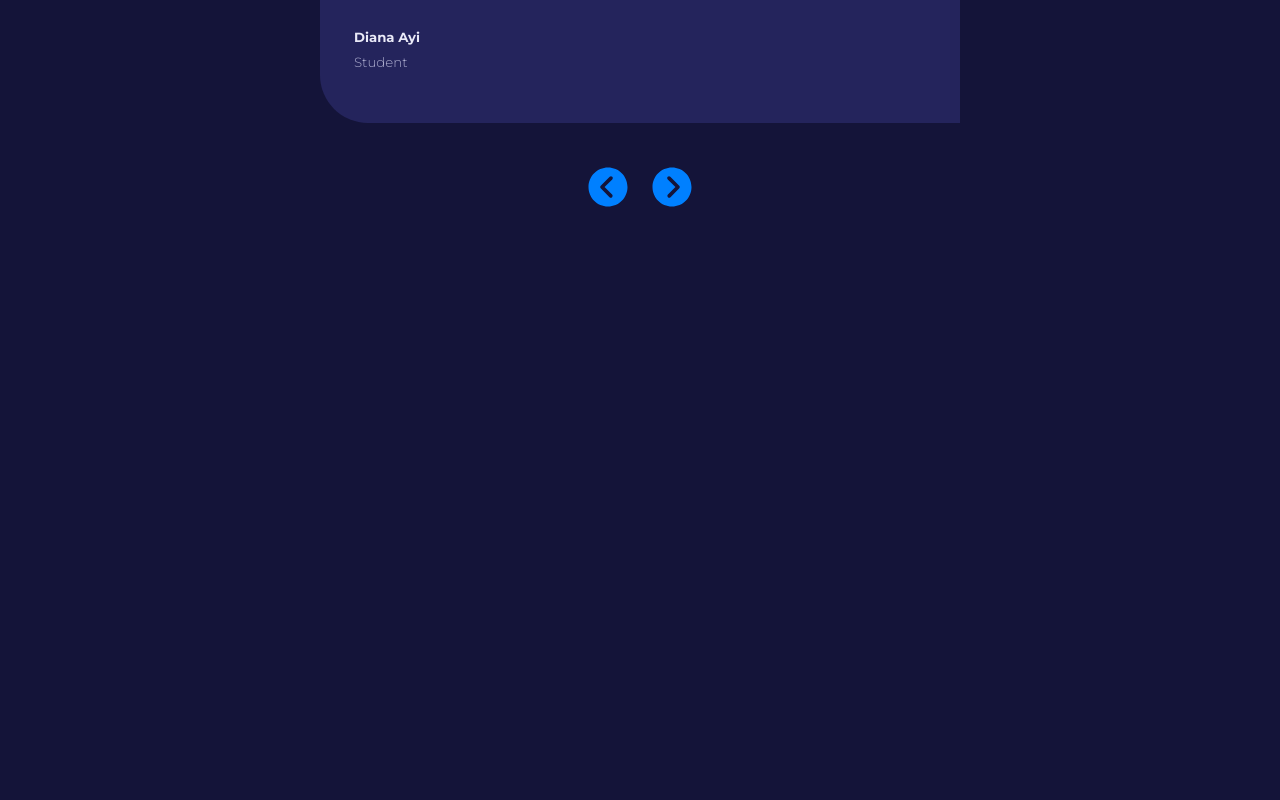
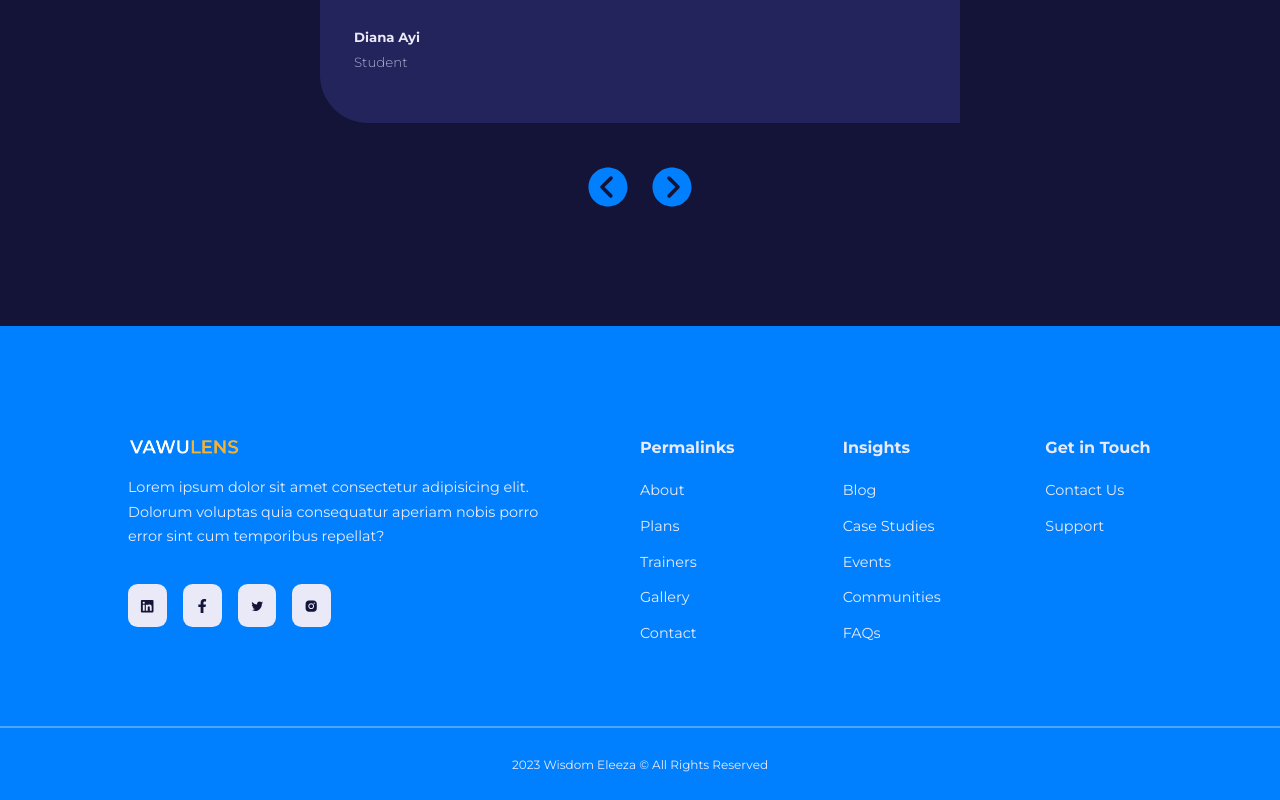
Before and after one commit to Wisdom-Eleeza/reactwebsiteproject, a React (Create React App) app: page / in a window 1280 px wide. Shown: the part 3151-3951 px from the top of the page. Before the commit the page ends 3365 px from the top, so only its background shows below. Built offline with nearby package versions, Linux system fonts and the light colour scheme; a web font is replaced by a local one.

Commit message:
React website using useState

```diff
--- /dev/null
+++ b/src/components/Footer.jsx
@@ -0,0 +1,63 @@
+import { Link } from "react-router-dom";
+import Logo from "../images/logo.png";
+import { FaLinkedin } from "react-icons/fa";
+import { FaFacebookF } from "react-icons/fa";
+import { AiOutlineTwitter } from "react-icons/ai";
+import { AiFillInstagram } from "react-icons/ai";
+
+const Footer = () => {
+  return (
+    <footer>
+      <div className="container footer__container">
+        <article>
+          <Link to="/" className="logo">
+            <img src={Logo} alt="Footer Logo" />
+          </Link>
+
+          <p>
+            Lorem ipsum dolor sit amet consectetur adipisicing elit. Dolorum
+            voluptas quia consequatur aperiam nobis porro error sint cum
+            temporibus repellat?
+          </p>
+
+          <div className="footer__socials">
+            <a href="https://linkedin.com/Wisdom Eleeza" target="_blank" rel="noreferrer noopener"><FaLinkedin /></a>
+            <a href="https://facebook.com/Whizzdrums Eleeza" target="_blank" rel="noreferrer noopener"><FaFacebookF /></a>
+            <a href="https://twitter.com/Wisdom Eleeza" target="_blank" rel="noreferrer noopener"><AiOutlineTwitter /></a>
+            <a href="https://instagram.com/Whizzdrums" target="_blank" rel="noreferrer noopener"><AiFillInstagram /></a>
+          </div>
+        </article>
+
+        <article>
+            <h4>Permalinks</h4>
+            <Link to='/about'>About</Link>
+            <Link to='/Plans'>Plans</Link>
+            <Link to='/trainers'>Trainers</Link>
+            <Link to='/gallery'>Gallery</Link>
+            <Link to='/contact'>Contact</Link>
+        </article>
+
+        <article>
+            <h4>Insights</h4>
+            <Link to='/s'>Blog</Link>
+            <Link to='/s'>Case Studies</Link>
+            <Link to='/s'>Events</Link>
+            <Link to='/s'>Communities</Link>
+            <Link to='/s'>FAQs</Link>
+        </article>
+
+        <article>
+            <h4>Get in Touch</h4>
+            <Link to='/s'>Contact Us</Link>
+            <Link to='/s'>Support</Link>
+        </article>
+      </div>
+
+      <div className="footer__copyright">
+        <small>2023 Wisdom Eleeza &copy; All Rights Reserved</small>
+      </div>
+    </footer>
+  );
+};
+
+export default Footer;
--- a/src/components/MainHeader.css
+++ b/src/components/MainHeader.css
@@ -210,3 +210,123 @@
   width: 3rem;
   height: 3rem;
 }
+
+/* ============================= FOOTER ======================== */
+
+footer {
+  background: var(--color-primary);
+  margin-top: 7rem;
+  padding-top: 7rem;
+  font-size: 0.9rem;
+  color: var(--color-gray-100);
+}
+
+.footer__container {
+  display: grid;
+  grid-template-columns: 26rem 1fr 1fr 1fr;
+  gap: 6rem;
+}
+
+.footer__container article {
+  display: flex;
+  flex-direction: column;
+  align-items: flex-start;
+  gap: 0.7rem;
+}
+
+.footer__container article p {
+  margin-top: 0.5rem;
+}
+
+.footer__container article h4 {
+  margin-bottom: 0.6rem;
+  font-size: 1rem;
+}
+
+.footer__socials {
+  margin-top: 1.5rem;
+  display: flex;
+  gap: 1rem;
+  align-items: center;
+}
+
+.footer__socials a {
+  background: var(--color-gray-100);
+  padding: 0.7rem;
+  height: 2.7rem;
+  border: 1px solid transparent;
+  border-radius: 0.6rem;
+  transition: var(--transition);
+}
+
+.footer__socials a:hover {
+  border-color: var(--color-gray-100);
+  background: transparent;
+}
+
+.footer__socials a svg {
+  color: var(--color-gray-600);
+}
+
+.footer__copyright {
+  color: var(--color-gray-100);
+  text-align: center;
+  padding: 1.5rem;
+  border-top: 2px solid var(--color-primary-variant);
+  margin-top: 5rem;
+}
+
+/* MEDIA QUERIES (medium screens) */
+@media screen and (max-width: 1024px) {
+  /* MAIN HEADER */
+  .main__header {
+    height: fit-content;
+    padding: 12rem 0;
+  }
+
+  .main__header-container {
+    gap: 0;
+  }
+
+  .main__header-circle {
+    width: 16rem;
+    height: 16rem;
+  }
+
+  /* PROGRAMS */
+  .programs__wrapper {
+    grid-template-columns: 1fr 1fr;
+  }
+
+  /* VALUES */
+  .values__container {
+    grid-template-columns: 1fr;
+    justify-content: center;
+    gap: 4rem;
+  }
+
+  .values__wrapper {
+    /* gap: rowgap column gap */
+    gap: 4rem 3rem;
+  }
+
+  .values__image {
+    display: none;
+  }
+
+  /* FAQs */
+  .faqs__wrapper {
+    grid-template-columns: 1fr;
+  }
+
+  /* TESTIMONIALS */
+  .testimonials {
+    width: 75%;
+  }
+
+  /* FOOTER */
+  .footer__container {
+    grid-template-columns: 1fr 1fr;
+    gap: 4rem;
+  }
+}
--- a/src/components/navbar.css
+++ b/src/components/navbar.css
@@ -25,6 +25,7 @@
 
 .logo {
     width: 7rem;
+    display: block;
 }
 
 .nav__links {
--- a/src/index.css
+++ b/src/index.css
@@ -182,3 +182,33 @@
     display: block;
     font-weight: 300;
 }
+
+
+/* MEDIA QUERIES (medium screens) */
+
+@media screen and (max-width: 1024px) {
+    .container {
+        width: var(--container-width-lg);
+    }
+
+    h1 {
+        font-size: 2rem;
+    }
+
+    h2 {
+        font-size: 1.6rem;
+    }
+
+    /* body {
+        background: red;
+      } */
+}
+
+
+/* MEDIA QUERIES (small screens) */
+@media screen and (max-width: 600px) {
+    h1 {
+        font-size: 2.2rem;
+        line-height: 1.3px;
+    }
+}
--- a/src/pages/home/Home.jsx
+++ b/src/pages/home/Home.jsx
@@ -5,6 +5,7 @@
 import Values from '../../components/Values'
 import FAQs from '../../components/FAQs'
 import Testimonials from '../../components/Testimonial'
+import Footer from '../../components/Footer'
 
 const Home = () => {
   return (
@@ -14,6 +15,7 @@
     <Values />
     <FAQs />
     <Testimonials />
+    <Footer />
     </>
   )
 }
```
